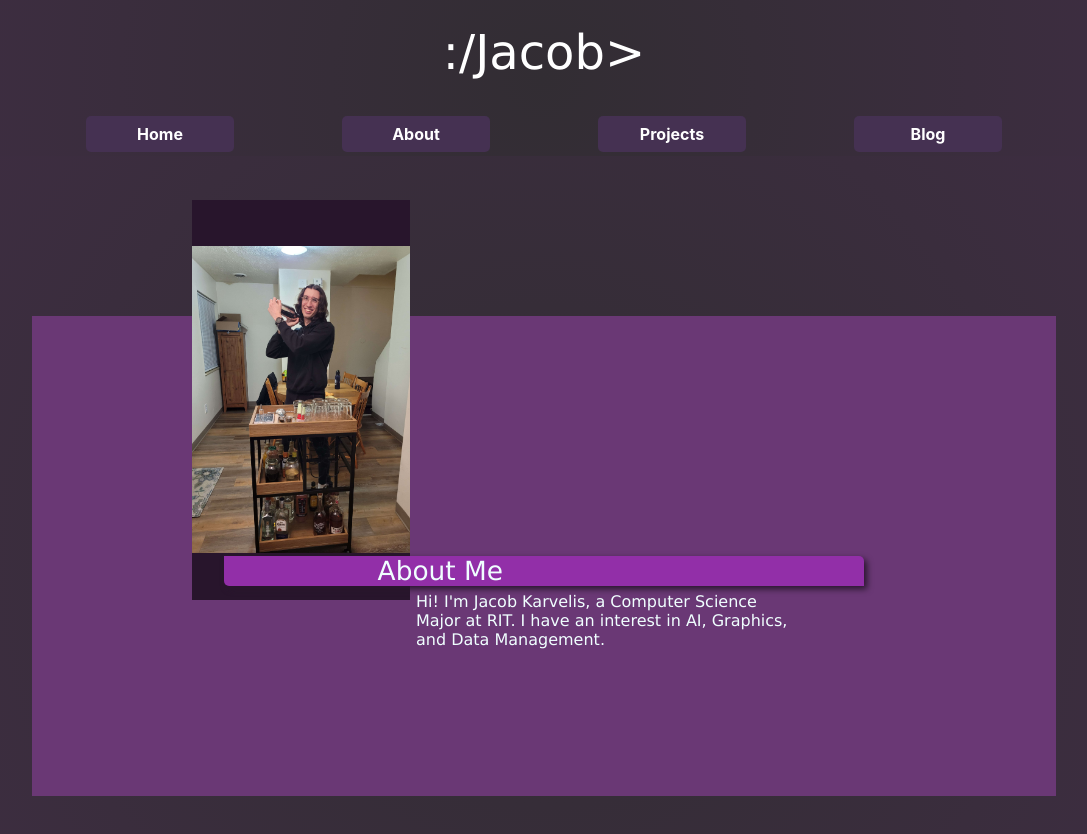
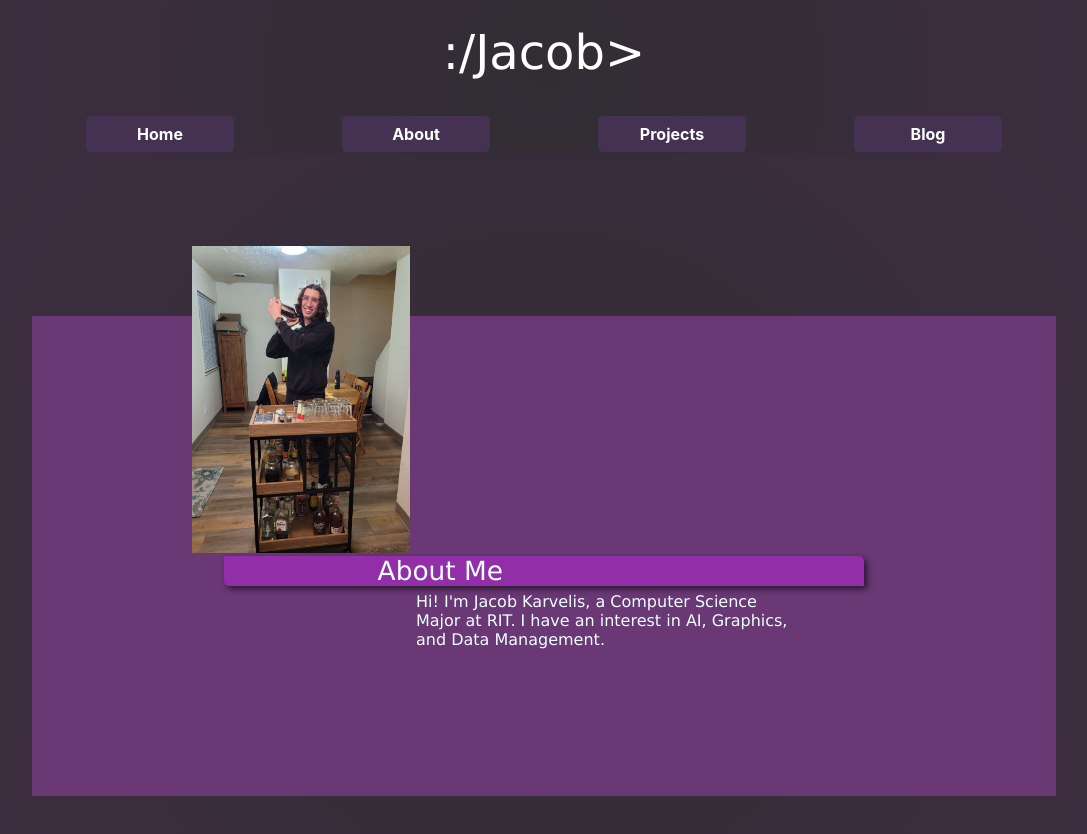
Before and after one commit to jak9527/jak9527.github.io, a React (Create React App) app in the folder personalwebsite/: page / in a window 1280 px wide. Shown: the top 834 px of the page, without its empty margins (96-1183 px from the left). Built offline with nearby package versions, Linux system fonts and the light colour scheme.

Commit message:
Removed background on image

```diff
--- a/personalwebsite/src/pages/Home.css
+++ b/personalwebsite/src/pages/Home.css
@@ -64,7 +64,7 @@
 }
 
 .HeadshotImage{
-  background-color: #28152c;
+  /* background-color: #28152c; */
   background-image: url("../images/barcart.jpg");
   background-size: 18vw;
   background-position: center;
```
